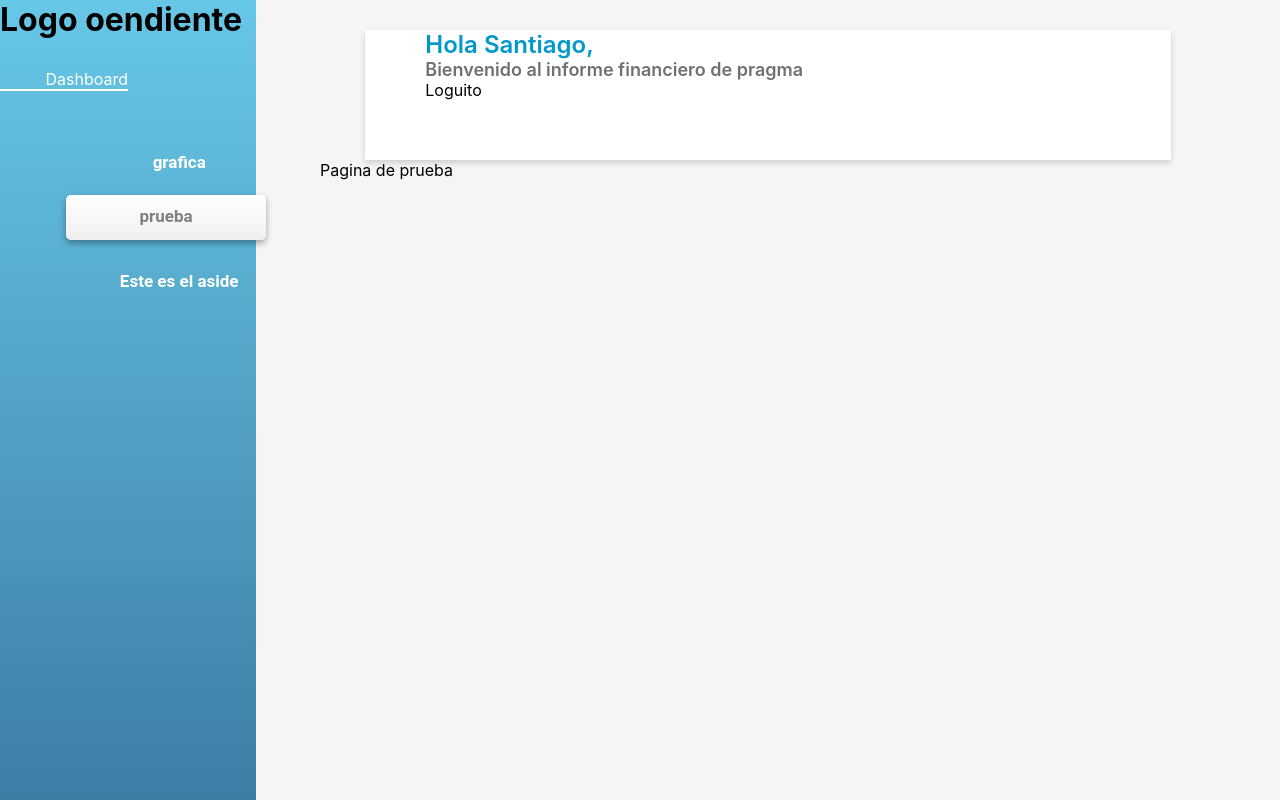
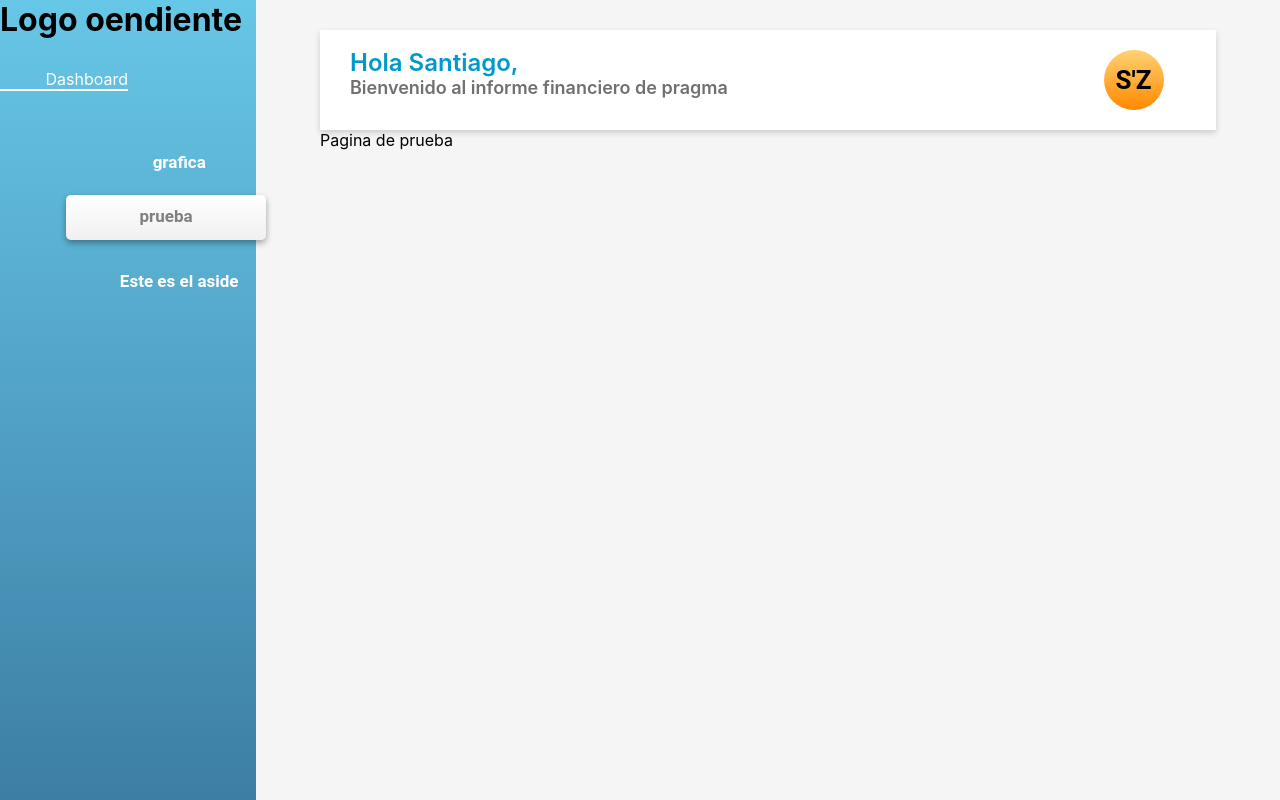
Before and after one commit to santiecheva/reactFrontBI, a React (Create React App) app: page /pagina in a window 1280 px wide. Built offline with nearby package versions, Linux system fonts and the light colour scheme.

Commit message:
Change prueba

```diff
--- a/src/components/pages/pagina/p.scss
+++ b/src/components/pages/pagina/p.scss
@@ -11,8 +11,8 @@
     margin-top: 30px;
 }
 .p-content-header{
-    width: 90%;
+    width: 100%;
     margin-left: auto;
     margin-right: auto;
-    height: 130px;
+    height: 100px;
 }
--- a/src/components/templates/header/header.jsx
+++ b/src/components/templates/header/header.jsx
@@ -13,10 +13,12 @@ const Header = (Props) => {
                         Bienvenido al informe financiero de pragma
                 </div>
                 </div>
-                <div>
-                    Loguito
+            </div>
+                <div className="t-content-initials">
+                    <div className="initials">
+                    S'Z
+                    </div>
                  </div>
-            </div>
         </div>
     );
 }
--- a/src/components/templates/header/header.scss
+++ b/src/components/templates/header/header.scss
@@ -3,6 +3,7 @@
     width: 100%;
     height: 100%;
     box-shadow: 0px 3px 6px #00000029;
+    display: flex;
 }
 
 .t-content-name{
@@ -24,7 +25,25 @@
 }
 
 .t-aling-items{
+    margin-left: 30px;
     width: 85%;
-    margin-left: auto;
-    margin-right: auto;
+    margin-top: 18px;
 }
+
+.t-content-initials{
+    height: 100%;
+    width: 20%;
+    display: flex;
+    align-items: center;
+    justify-content: center;
+}
+.initials{
+    height: 60px;
+    width: 60px;
+    border-radius: 50%;
+    background: transparent linear-gradient(180deg, #FFD272 0%, #FF8900 100%);
+    display: flex;
+    align-items: center;
+    justify-content: center;
+    font: normal normal bold 26px Roboto;
+}
```
Also changed, not shown: src/services/prueba.jsx (+5 -5 lines).
